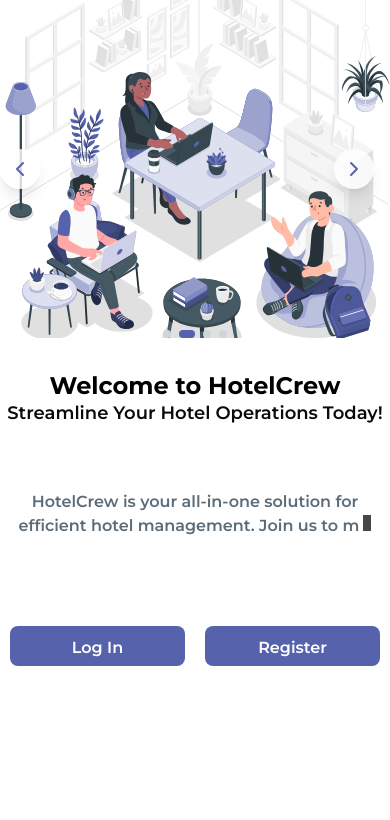
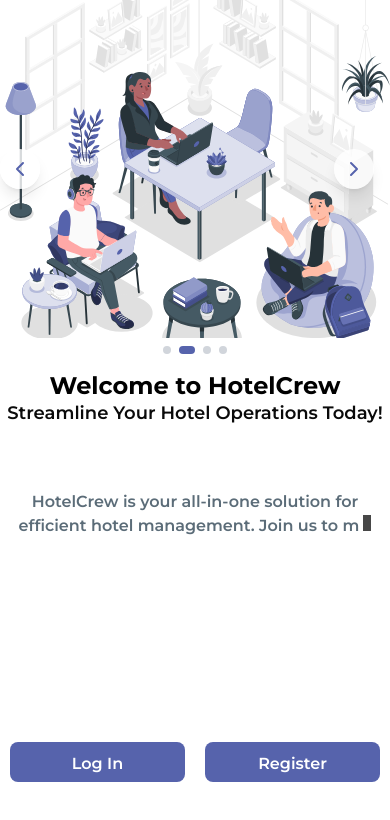
Before and after one commit to Kartikayy007/HotelCrewFrontend, a React (Vite) app: page / in a window 390 px wide. Shown: the top 820 px of the page. Built offline with nearby package versions, Linux system fonts and the light colour scheme.

Commit message:
improved onboarding ui

```diff
--- a/src/components/Onboarding.jsx
+++ b/src/components/Onboarding.jsx
@@ -97,7 +97,7 @@
         >
           <ChevronRight className="w-6 h-6 text-[#5663AC]" />
         </button>
-        <div className="fixed lg:bottom-8 lg:left-[70vw] bottom-[60vh] left-1/2 -translate-x-1/2 flex gap-2">
+        <div className="fixed lg:bottom-8 lg:left-[70vw] bottom-[58vh] left-1/2 -translate-x-1/2 flex gap-2">
           {images.map((_, index) => (
             <button
               key={index}
@@ -112,11 +112,11 @@
 
       {/* Text content */}
       <div className="flex justify-center mt-8 md:mt-0  items-center flex-col w-full md:w-[411px] h-auto md:h-[322px] mx-auto gap-[72px] order-2 md:order-1">
-        <div className="h-auto md:h-[210px] flex flex-col">
-          <h1 className="text-[24px] font-bold leading-[31.2px] text-center">
+        <div className="h-auto md:h-[210px] flex flex-col min-h-[300px] lg:min-h-0 ">
+          <h1 className="text-[24px]  font-bold leading-[31.2px] text-center">
             <TypewriterText text="Welcome to HotelCrew" speed={70} />
           </h1>
-          <h2 className="text-[18px] font-semibold leading-[25.2px] text-center text-neutral-950 mb-[48px]">
+          <h2 className="text-[18px]  font-semibold leading-[25.2px] text-center text-neutral-950 mb-[48px]">
             <TypewriterText
               text="Streamline Your Hotel Operations Today!"
               speed={50}
```
